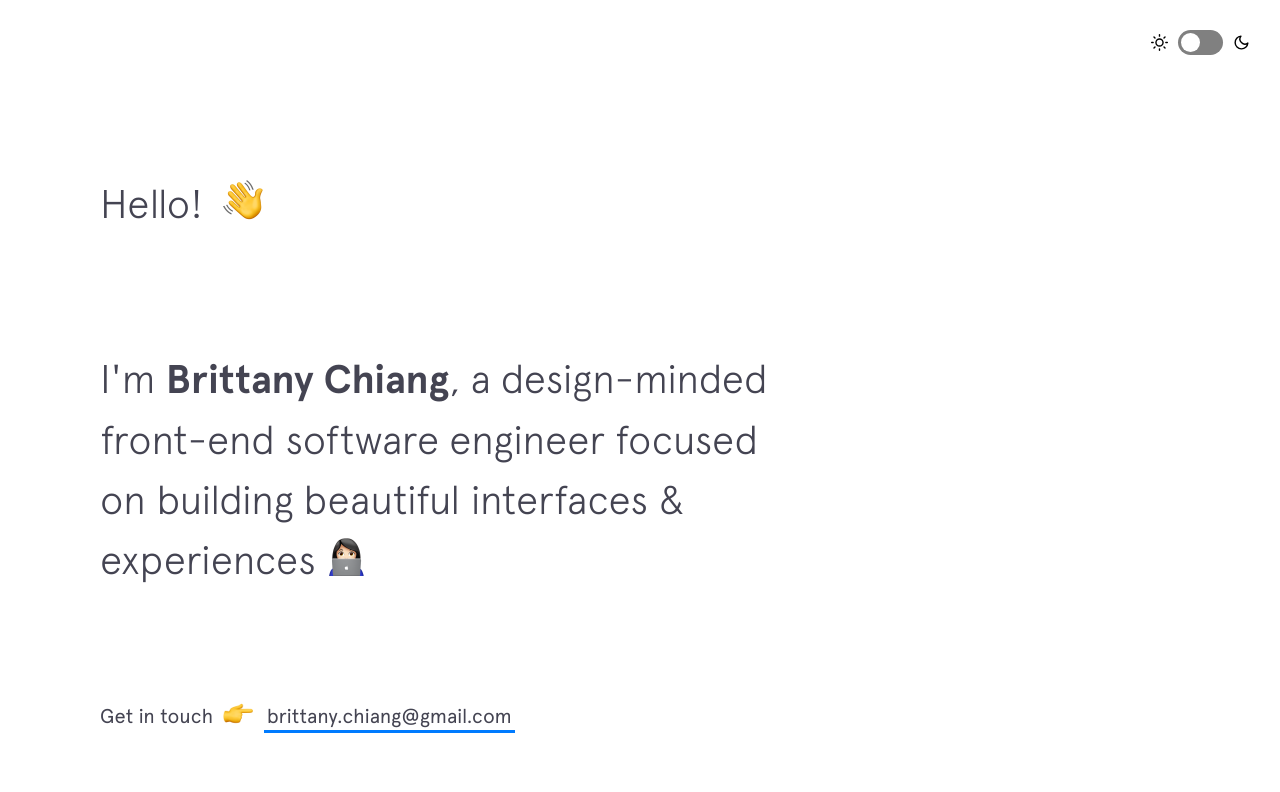
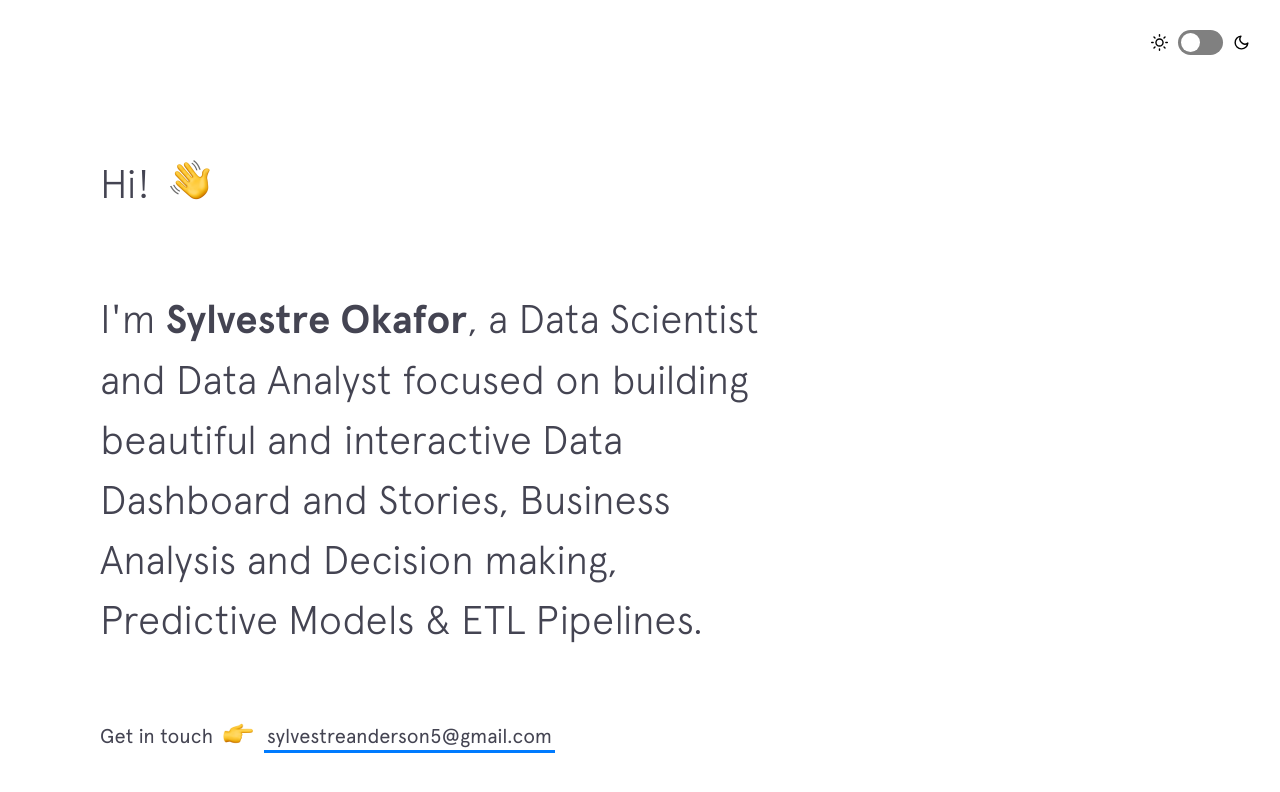
Before and after one commit to Sylvestre5/sylvestre5.github.io, a Jekyll site: the page built from index.html, in a window 1280 px wide and 900 px high. Shown: the top 792 px of the window. Built offline with Jekyll 4.4.1, drawn with Linux system fonts in a browser that asks for light colours; nearby versions of some CDN libraries.

Commit message:
Update intro.html

```diff
--- a/_includes/intro.html
+++ b/_includes/intro.html
@@ -1,18 +1,18 @@
 <header class="intro">
-  <h1 class="intro__hello">Hello!
+  <h1 class="intro__hello">Hi!
     <span class="emoji wave-hand animated"></span>
   </h1>
 
   <h2 class="intro__tagline">I'm
-    <span class="name">Brittany Chiang</span>, a design-minded front-end software engineer focused on building beautiful interfaces &amp; experiences
-    <span class="emoji technologist"></span>
+    <span class="name">Sylvestre Okafor</span>, a Data Scientist and Data Analyst focused on building beautiful and interactive Data Dashboard and Stories, Business Analysis and Decision making,
+    Predictive Models &amp; ETL Pipelines.
   </h2>
 
   <h3 class="intro__contact">
     <span>Get in touch </span>
     <span class="emoji pointer"></span>
     <span>
-      <a href="mailto:brittany.chiang@gmail.com" target="_blank" class="highlight-link">brittany.chiang@gmail.com</a>
+      <a href="mailto:sylvestreanderson5@gmail.com" target="_blank" class="highlight-link">sylvestreanderson5@gmail.com</a>
     </span>
   </h3>
 </header>
```
